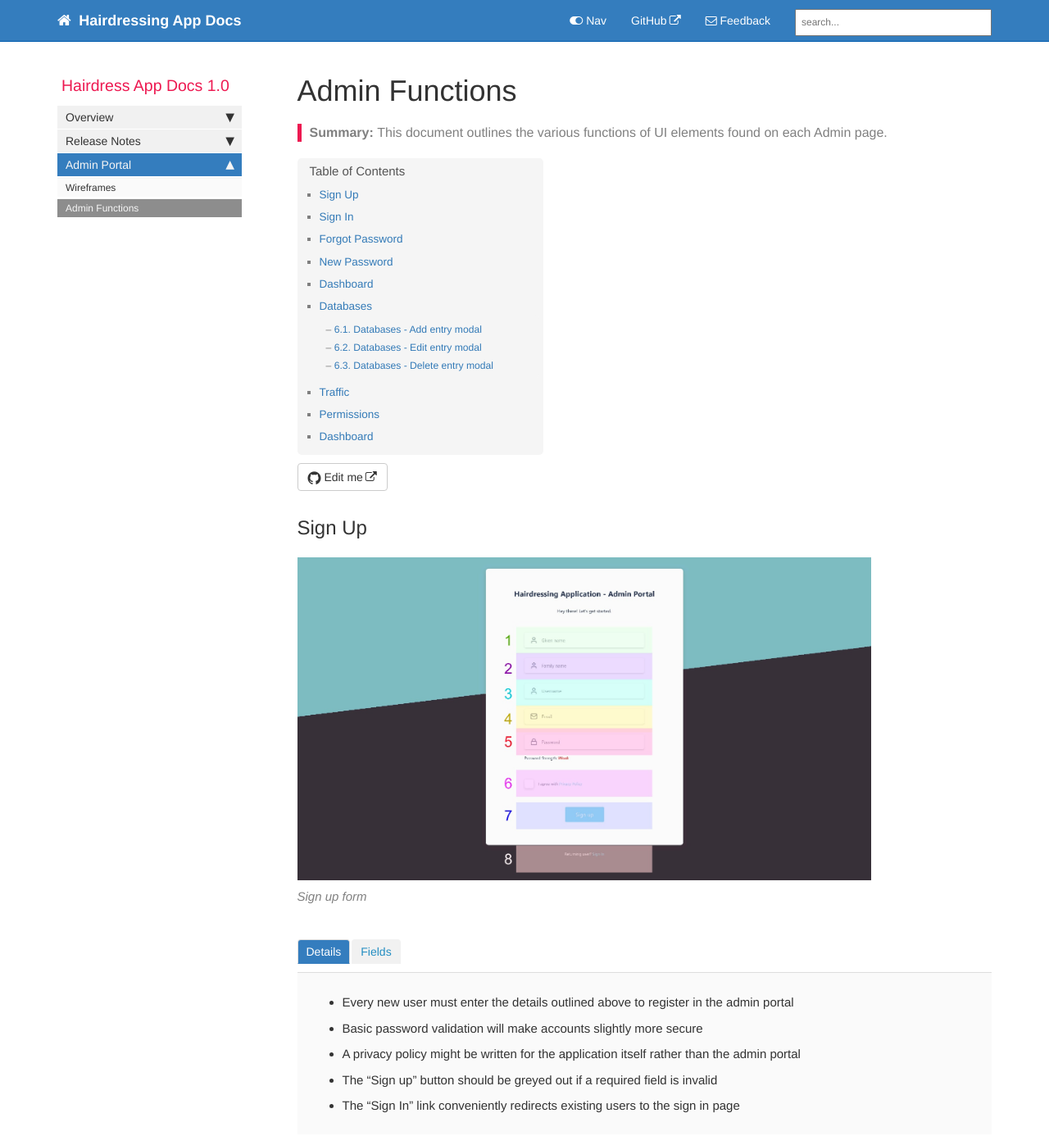
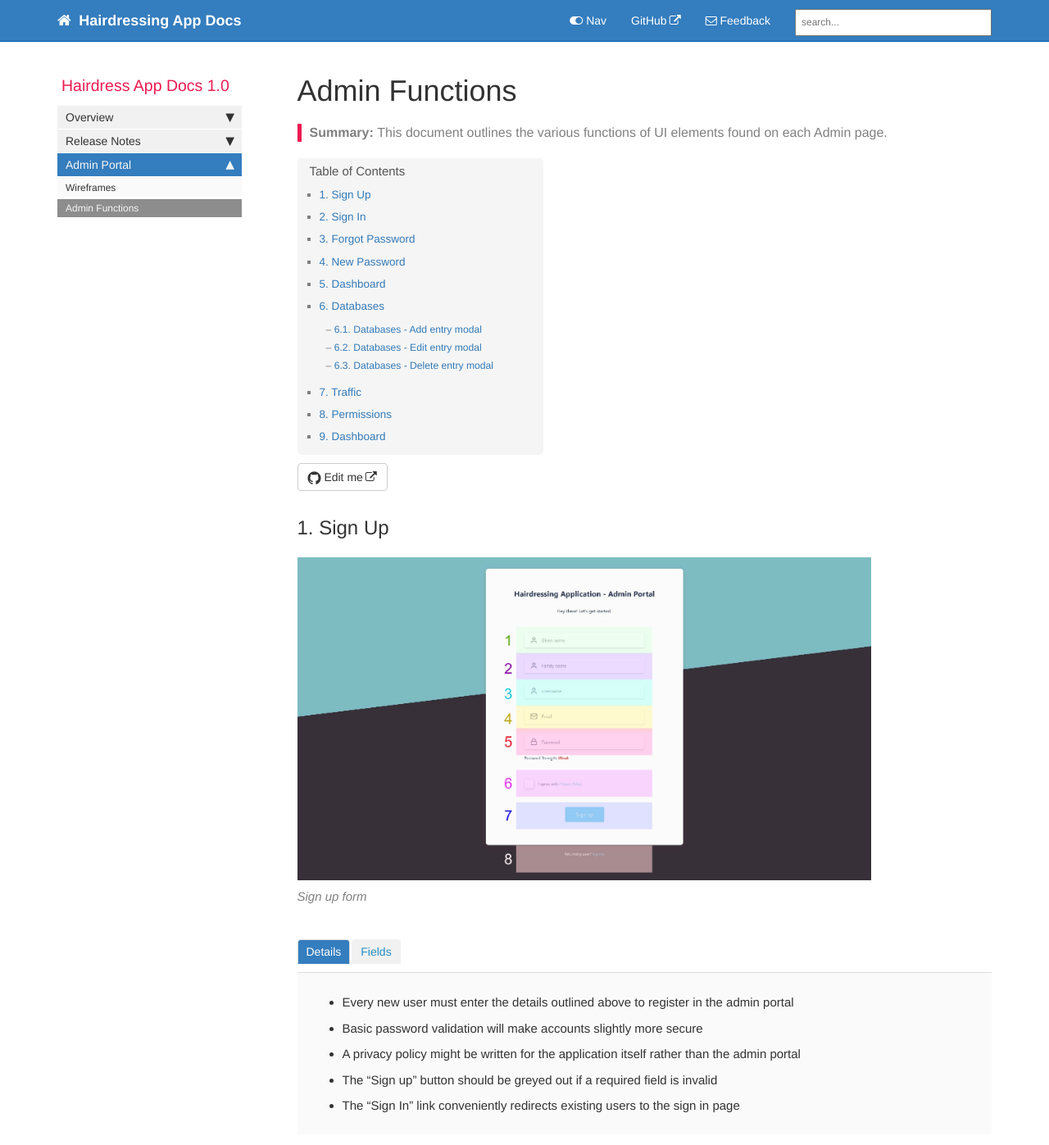
Before and after one commit to HairdressingProject/HairdressingApp, a Jekyll site: the page built from Documentation/pages/mydoc/mydoc_admin_functions.md, in a window 1280 px wide and 1400 px high. Shown: the top 1397 px of the window at 82% size. Built offline with Jekyll 4.4.1, drawn with Linux system fonts in a browser that asks for light colours; comment, search, counter and statistics services are not loaded; some of the changed text lies outside the part shown.

Commit message:
fixed date

```diff
--- a/Documentation/pages/mydoc/mydoc_admin_functions.md
+++ b/Documentation/pages/mydoc/mydoc_admin_functions.md
@@ -1,7 +1,7 @@
 ---
 title: Admin Functions
 keywords: Admin portal, admin
-last_updated: July 3, 2016
+last_updated: April 4, 2020
 tags: [admin]
 summary: "This document outlines the various functions of UI elements found on each Admin page."
 sidebar: mydoc_sidebar
@@ -9,7 +9,7 @@ permalink: mydoc_admin_functions.html
 folder: mydoc
 ---
 
-## Sign Up
+## 1. Sign Up
 
 {% include image.html file="sign_up.png" alt="Sign in screenshot" caption="Sign up form" %}
 
@@ -65,7 +65,7 @@ folder: mydoc
 | | | (8) Sign in link -->
 
 
-## Sign In
+## 2. Sign In
 
 
 {% include image.html file="sign_in.png" alt="Sign in screenshot" caption="Sign in form" %}
@@ -110,7 +110,7 @@ folder: mydoc
 
 </div>
 
-## Forgot Password
+## 3. Forgot Password
 
 {% include image.html file="forgotPassword.png" alt="Sign in screenshot" caption="Forgot password form" %}
 {% include image.html file="forgotPassword2.png" alt="Sign in screenshot" caption="Email sent notification" %}
@@ -145,7 +145,7 @@ folder: mydoc
 </div>
 
 
-## New Password
+## 4. New Password
 
 {% include image.html file="newPassword.png" alt="Sign in screenshot" caption="New password form" %}
 
@@ -180,7 +180,7 @@ folder: mydoc
 </div>
 
 
-## Dashboard
+## 5. Dashboard
 
 {% include image.html file="dashboard.png" alt="Sign in screenshot" caption="Dashboard page" %}
 
@@ -219,7 +219,7 @@ folder: mydoc
 </div>
 
 
-## Databases
+## 6. Databases
 
 {% include image.html file="databases.png" alt="Sign in screenshot" caption="Databases page" %}
 
@@ -352,7 +352,7 @@ folder: mydoc
 </div>
 
 
-## Traffic
+## 7. Traffic
 
 {% include image.html file="traffic.png" alt="Sign in screenshot" caption="Traffic page" %}
 
@@ -384,7 +384,7 @@ folder: mydoc
 
 
 
-## Permissions
+## 8. Permissions
 
 {% include image.html file="permissions.png" alt="Sign in screenshot" caption="permissions page" %}
 
@@ -416,7 +416,7 @@ folder: mydoc
 </div>
 
 
-## Dashboard
+## 9. Dashboard
 
 {% include image.html file="pictures.png" alt="Sign in screenshot" caption="pictures page" %}
 
```
